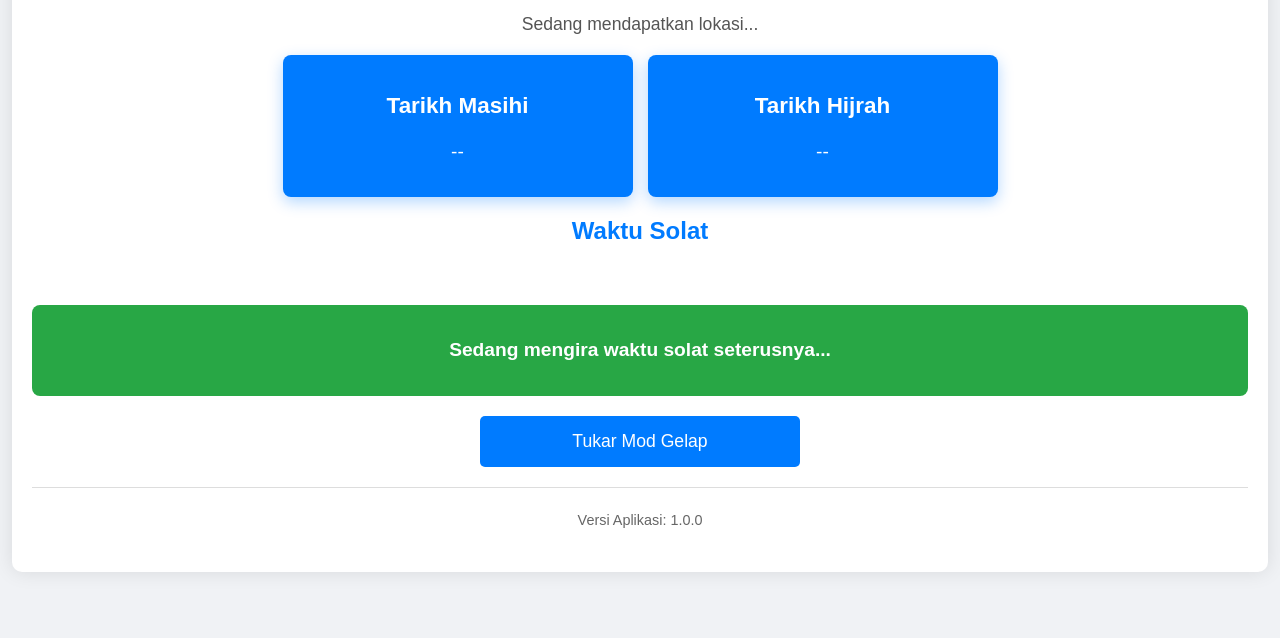
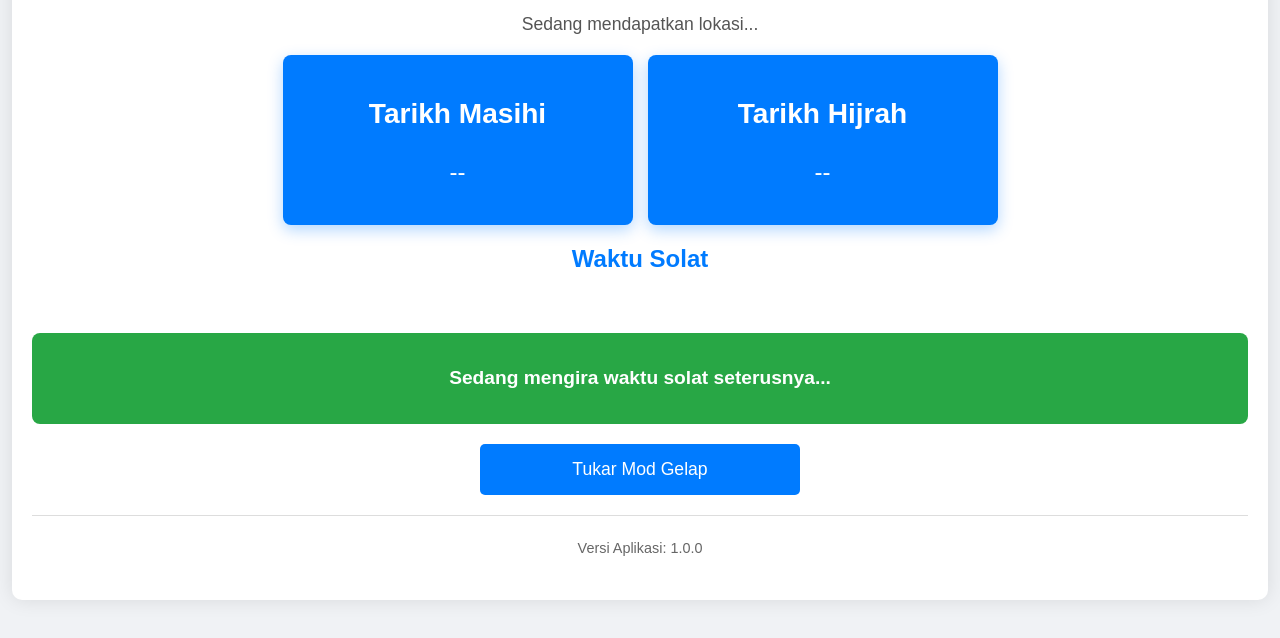
Before and after one commit to armanot/jomsolat, a plain HTML site: page index.html in a window 1280 px wide. Shown: the part 146-784 px from the top of the page. Drawn offline with Linux system fonts and the light colour scheme.

Commit message:
update date-box

```diff
--- a/styles.css
+++ b/styles.css
@@ -46,10 +46,10 @@ h1 {
     color: white;
     padding: 15px;
     border-radius: 8px;
-    width: 100%;
+    width: 80%;
     max-width: 320px;
     box-shadow: 0 5px 15px rgba(0, 123, 255, 0.3);
-    font-size: 1.2em;
+    font-size: 1.5em;
 }
 
 /* Prayer Times Section */
```
